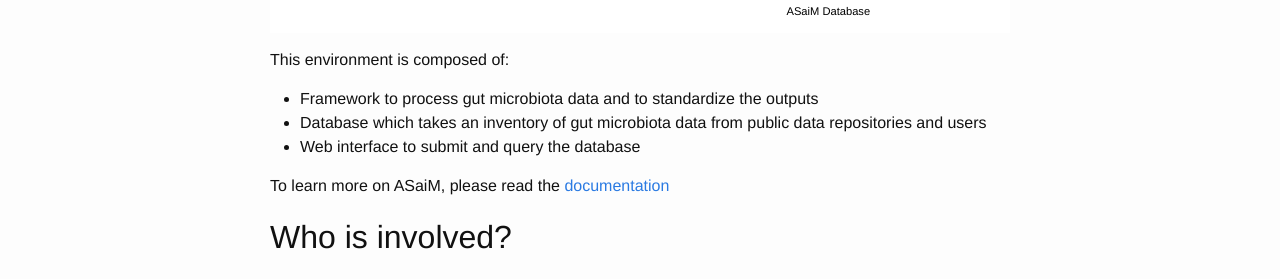
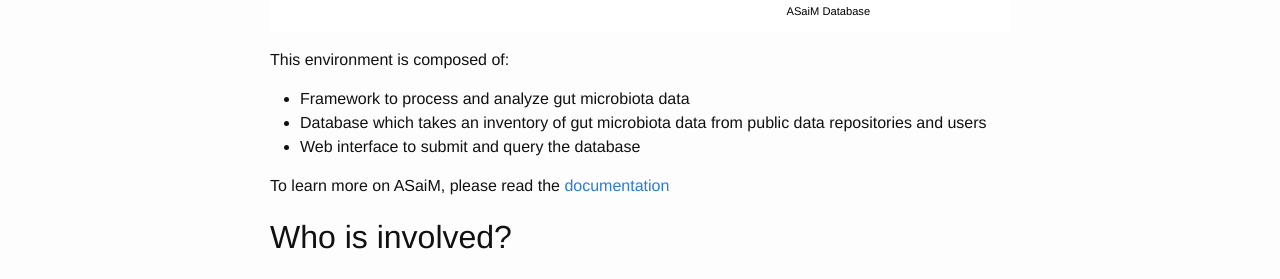
Before and after one commit to ASaiM/asaim.github.io, a Jekyll site: the page built from about.md, in a window 1280 px wide. Shown: the part 1369-1648 px from the top of the page. Built offline with Jekyll 4.4.1, drawn with Linux system fonts in a browser that asks for light colours; nearby versions of some CDN libraries.

Commit message:
Change text on about

```diff
--- a/about.md
+++ b/about.md
@@ -46,7 +46,7 @@ to analyze intestinal microbiota
 
 This environment is composed of:
 
-- Framework to process gut microbiota data and to standardize the outputs
+- Framework to process and analyze gut microbiota data
 - Database which takes an inventory of gut microbiota data from public data repositories
 and users
 - Web interface to submit and query the database
```
